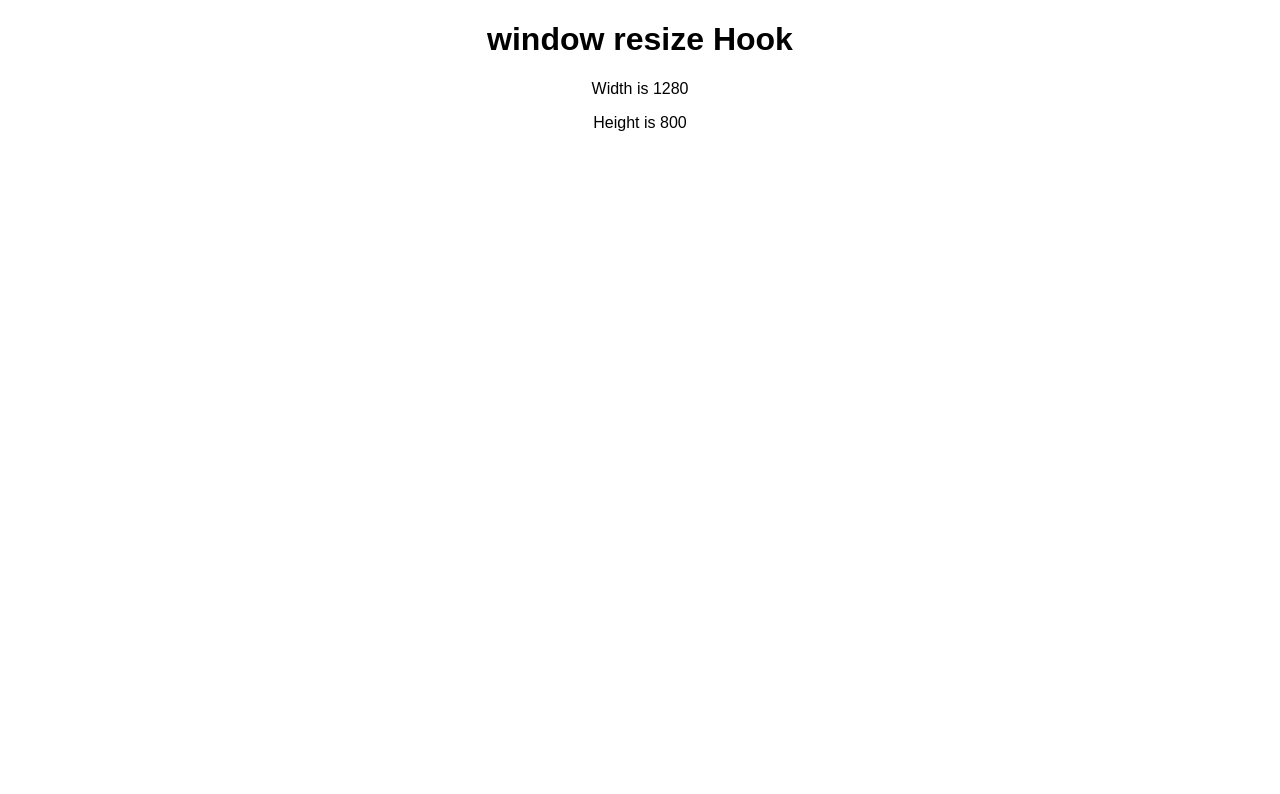
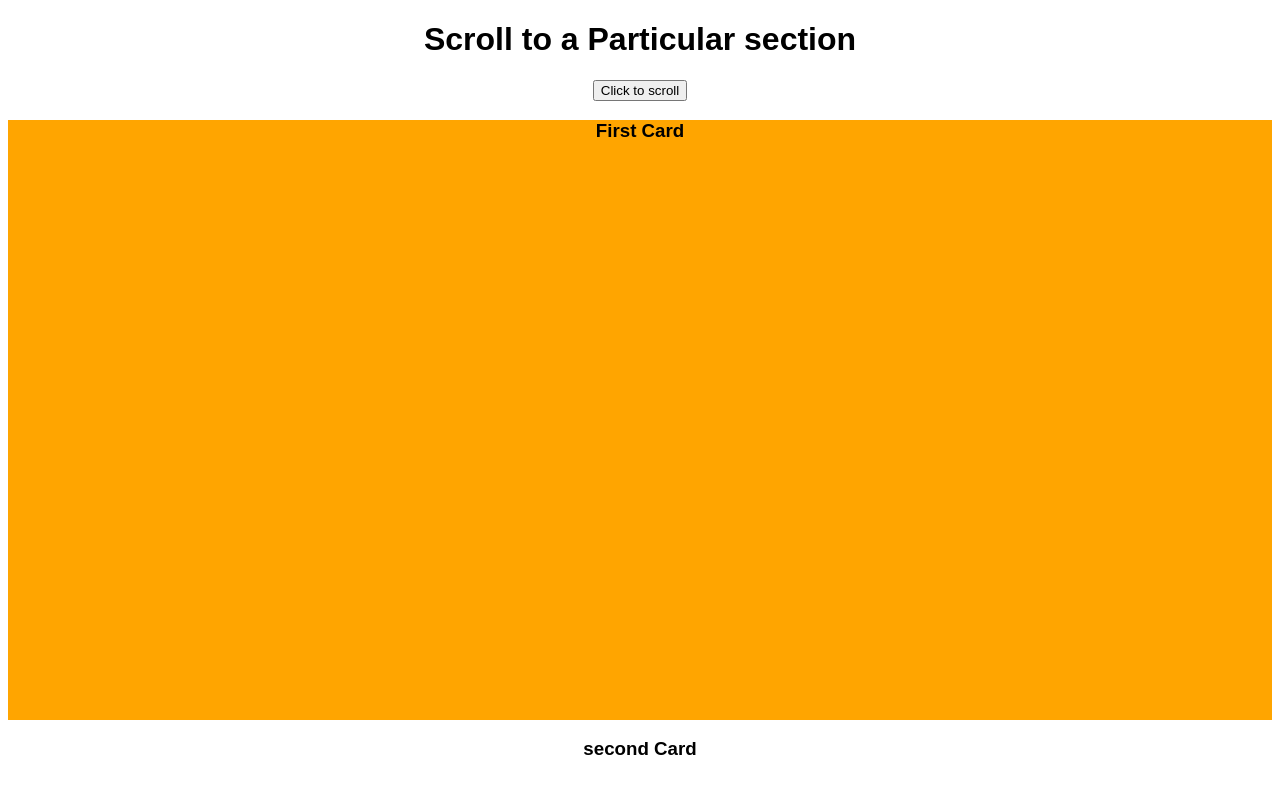
Before and after one commit to Altaf17/25-React-Projects, a React (Create React App) app in the folder 25-react-projects/: page / in a window 1280 px wide. Shown: the top 794 px of the page. Built offline with nearby package versions, Linux system fonts and the light colour scheme.

Commit message:
scroll to section and scroll to top & Bottom

```diff
--- a/25-react-projects/src/App.js
+++ b/25-react-projects/src/App.js
@@ -18,6 +18,9 @@ import FeatureFlagGlobalState from "./Components/15-Feature-Flag/context";
 import UseFetchHookTest from "./Components/16-UseFetch-custom-hook/UseFetchHookTest";
 import UseOutsideClickTest from "./Components/17-UseOutsideClick/UseOutsideClickTest";
 import UseResponsiveTest from "./Components/18-UseResponsive/UseResponsiveTest";
+import Scroll from "./Components/19-Scroll-TopButtom/Scroll";
+import ScrollToSection from "./Components/19-Scroll-TopButtom/ScrollToSection";
+import ScroolToSection from "./Components/19-Scroll-TopButtom/ScrollToSection";
 import "./styles.css";
 
 export default function App() {
@@ -44,7 +47,9 @@ export default function App() {
         </FeatureFlagGlobalState> */}
         {/* <UseFetchHookTest /> */}
         {/* <UseOutsideClickTest /> */}
-        <UseResponsiveTest />
+        {/* <UseResponsiveTest /> */}
+        {/* <Scroll /> */}
+        <ScrollToSection />
       </div>
     </>
   );
--- /dev/null
+++ b/25-react-projects/src/Components/19-Scroll-TopButtom/Scroll.jsx
@@ -0,0 +1,49 @@
+import React, { useRef } from "react";
+import useFetch from "../16-UseFetch-custom-hook/useFetch";
+
+const Scroll = () => {
+  const bottomRef = useRef(null);
+  const { data, loading, error } = useFetch(
+    "https://dummyjson.com/products?limit=100",
+    {}
+  );
+  console.log(bottomRef);
+
+  const handleScrollTop = () => {
+    window.scrollTo({
+      top: 0,
+      left: 0,
+      behavior: "smooth",
+    });
+  };
+  const handleScrollButtom = () => {
+    bottomRef.current.scrollIntoView({
+      behavior: "smooth",
+    });
+  };
+
+  if (loading) {
+    return <h1>Data Loading.. please wait</h1>;
+  }
+
+  if (error) {
+    return <h1>{`${error} occured`}</h1>;
+  }
+  return (
+    <div>
+      <h1>Scroll to Top and Bottom feature</h1>
+      <h3>This is Top section</h3>
+      <button onClick={handleScrollButtom}>Scroll to buttom</button>
+      <ul style={{ listStyle: "none" }}>
+        {data && data.products && data.products.length
+          ? data.products.map((item) => <li>{item.title}</li>)
+          : null}
+      </ul>
+      <button onClick={handleScrollTop}>Scroll to Top</button>
+      <div className="" ref={bottomRef}></div>
+      <h3>This is buttom of the page</h3>
+    </div>
+  );
+};
+
+export default Scroll;
--- /dev/null
+++ b/25-react-projects/src/Components/19-Scroll-TopButtom/ScrollToSection.jsx
@@ -0,0 +1,55 @@
+import React, { useRef } from "react";
+
+const ScrollToSection = () => {
+  const scrollRef = useRef();
+  const data = [
+    {
+      label: "First Card",
+      style: {
+        width: "100%",
+        height: "600px",
+        background: "orange",
+      },
+    },
+    {
+      label: "second Card",
+      style: {
+        width: "100%",
+        height: "600px",
+        background: "white",
+      },
+    },
+    {
+      label: "third Card",
+      style: {
+        width: "100%",
+        height: "600px",
+        background: "green",
+      },
+    },
+  ];
+
+  const handleScroll = () => {
+    let position = scrollRef.current.getBoundingClientRect().top;
+
+    window.scrollTo({
+      top: position,
+      behavior: "smooth",
+    });
+  };
+  return (
+    <div>
+      <h1>Scroll to a Particular section</h1>
+      <button onClick={handleScroll}>Click to scroll</button>
+      {data.map((item, index) => {
+        return (
+          <div style={item.style} ref={index === 2 ? scrollRef : null}>
+            <h3>{item.label}</h3>
+          </div>
+        );
+      })}
+    </div>
+  );
+};
+
+export default ScrollToSection;
```
